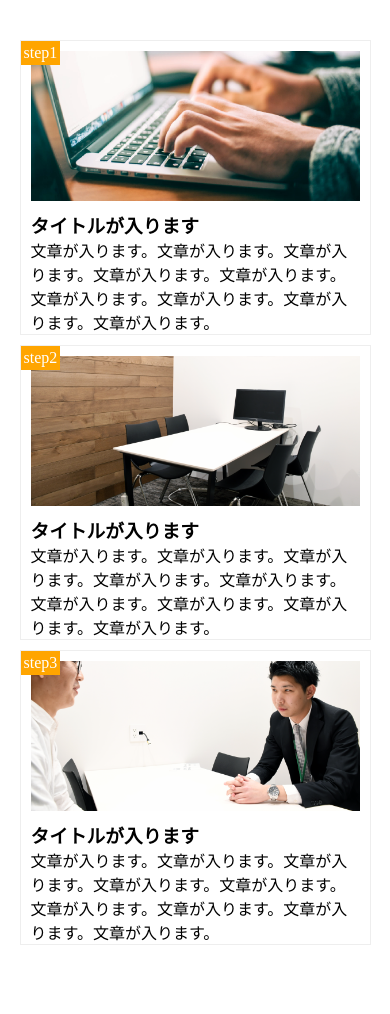
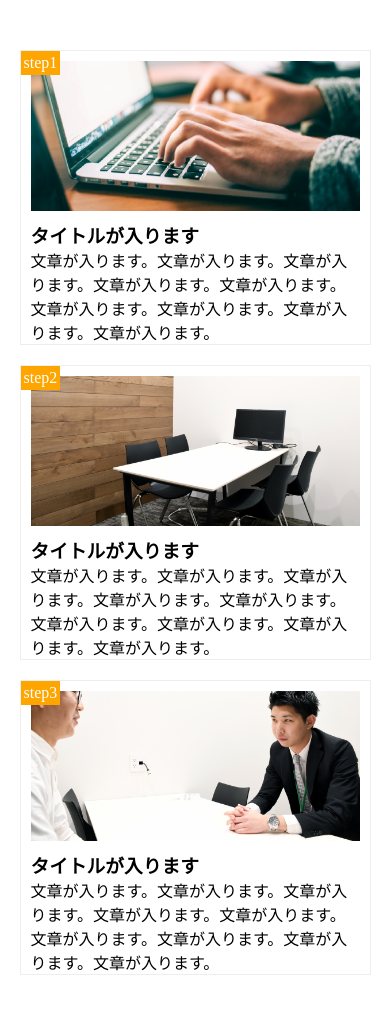
Before and after one commit to DAITADOKORO/teisyutukadai, a plain HTML site: page chapter10.html in a window 390 px wide. Before the commit the page ends 985 px from the top, so only its background shows below. Drawn offline with Linux system fonts and the light colour scheme.

Commit message:
marginの大きさを修正しました

```diff
--- a/chapter10.css
+++ b/chapter10.css
@@ -62,21 +62,21 @@ main p {
 @media screen and (max-width:768px) {
 	main {
 		 width: 100%;
-		 margin: 40px auto;
+		 margin: 50px auto;
 	}
 	.title1 {
 		float: none;
 		width: 90%;
-		margin: 10px auto;
+		margin: 20px auto;
 	}
 	.title2 {
 		float: none;
 		width: 90%;
-		margin: 10px auto;
+		margin: 20px auto;
 	}
 	.title3 {
 		float: none;
 		width: 90%;
-		margin: 10px auto;
+		margin: 0 auto;
 	}
 }
```
